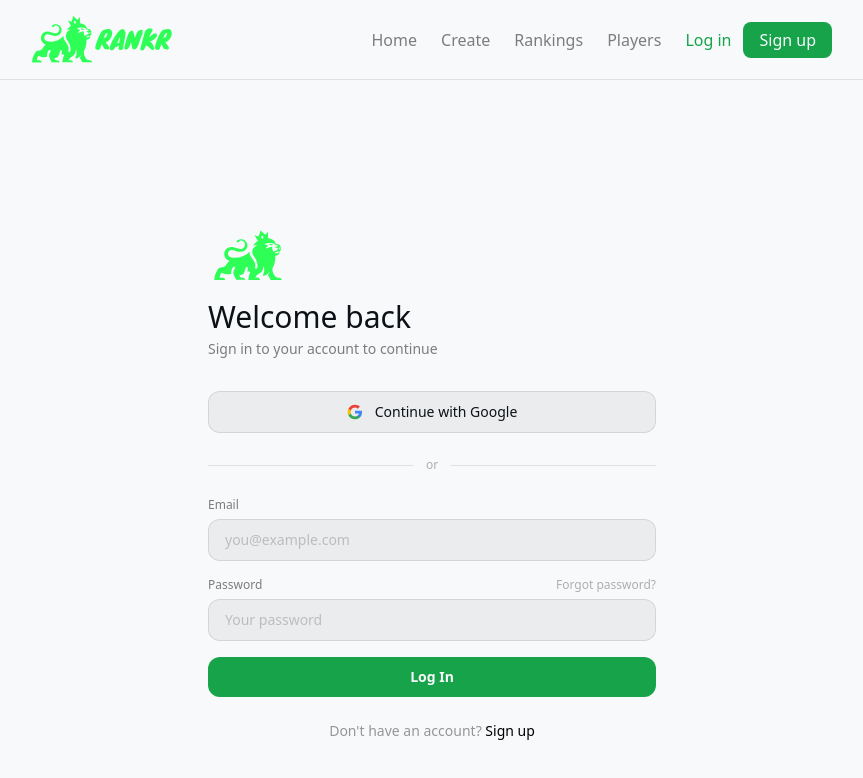
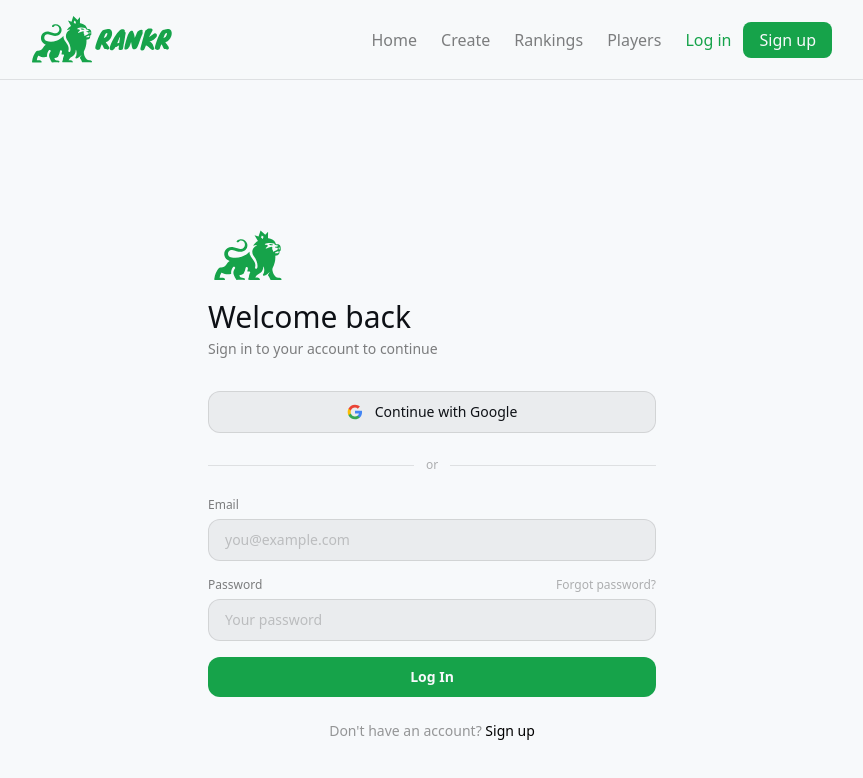
Before and after one commit to JSCHLTE/RANKR-v2, a Next.js app: page /login in a window 1280 px wide. Shown: the top 778 px of the page, without its empty margins (208-1071 px from the left). Built offline with nearby package versions, Linux system fonts and the light colour scheme; no server answers.

Commit message:
Added new logo for light mode

```diff
--- a/src/app/(pages)/login/page.tsx
+++ b/src/app/(pages)/login/page.tsx
@@ -5,9 +5,11 @@ import { useRouter } from "next/navigation";
 import Link from "next/link";
 import { signIn, signInWithGoogle } from "@/lib/auth";
 import { useAuth } from "@/context/AuthContext";
+import { useTheme } from "@/context/ThemeProvider";
 
 export default function LoginPage() {
   const { user, loading } = useAuth();
+  const { theme } = useTheme();
   const router = useRouter();
   const [error, setError] = useState("");
   const [process, setProcess] = useState(false);
@@ -61,7 +63,7 @@ export default function LoginPage() {
         {/* Header */}
         <div className="mb-8">
         <img
-          src="lion-green-t.svg"
+          src={theme === "dark" ? "/lion-green-t.svg" : "/lion-green-t-dark.svg"}
           className="w-20 h-20"
           draggable="false"
           />
--- a/src/app/(pages)/signup/page.tsx
+++ b/src/app/(pages)/signup/page.tsx
@@ -8,9 +8,11 @@ import { FontAwesomeIcon } from "@fortawesome/react-fontawesome";
 import { faRotate, faEye, faEyeSlash } from "@fortawesome/free-solid-svg-icons";
 import UsernameInput from "./_components/UsernameInput";
 import { useAuth } from "@/context/AuthContext";
+import { useTheme } from "@/context/ThemeProvider";
 
 export default function SignUpPage() {
   const { user, loading, refreshProfile } = useAuth();
+  const { theme } = useTheme();
   const router = useRouter();
   const [error, setError] = useState("");
   const [process, setProcess] = useState(false);
@@ -118,7 +120,7 @@ export default function SignUpPage() {
         {/* Header */}
         <div className="mb-8">
           <img
-          src="lion-green-t.svg"
+          src={theme === "dark" ? "/lion-green-t.svg" : "/lion-green-t-dark.svg"}
           className="w-20 h-20"
           draggable="false"
           />
--- a/src/components/navbar/UserMenu.tsx
+++ b/src/components/navbar/UserMenu.tsx
@@ -3,7 +3,6 @@ import { FontAwesomeIcon } from "@fortawesome/react-fontawesome";
 import { faUser } from "@fortawesome/free-solid-svg-icons/faUser";
 import { faRightFromBracket, faMoon, faSun } from "@fortawesome/free-solid-svg-icons";
 import { logOut } from "@/lib/auth";
-import { useTheme } from "@/context/ThemeProvider";
 import ProfilePicture from "../profile/ProfilePicture";
 
 interface UserProfile {
@@ -15,11 +14,11 @@ interface UserProfile {
 type UserMenuProps = {
   profile: UserProfile;
   setUserMenu: (mode: boolean) => void;
+  theme: string,
+  toggleTheme: () => void;
 };
 
-export const UserMenu = ({ profile, setUserMenu }: UserMenuProps) => {
-
-  const { theme, toggleTheme } = useTheme();
+export const UserMenu = ({ profile, setUserMenu, theme, toggleTheme }: UserMenuProps) => {
 
   return (
     <div className="absolute right-0 top-full mt-2 w-56 rounded-2xl border border-[var(--white)]/10 bg-[var(--background)] shadow-xl overflow-hidden z-50">
--- a/src/components/navbar/navbar.tsx
+++ b/src/components/navbar/navbar.tsx
@@ -5,6 +5,7 @@ import Link from "next/link";
 import { useAuth } from "@/context/AuthContext";
 import { usePathname } from "next/navigation";
 import { UserMenu } from "./UserMenu";
+import { useTheme } from "@/context/ThemeProvider";
 import ProfilePicture from "../profile/ProfilePicture";
 
 
@@ -17,6 +18,7 @@ const links = [
 
 export default function Navbar() {
   const { user, profile, loading } = useAuth();
+  const { theme, toggleTheme } = useTheme();
   const pathname = usePathname();
   const [userMenu, setUserMenu] = useState(false);
   const dropDownRef = useRef<HTMLDivElement | null>(null);
@@ -48,7 +50,7 @@ export default function Navbar() {
       {/* Logo */}
       <Link href="/">
         <img
-          src="/lion-green-long.svg"
+          src={theme === "dark" ? "/lion-green-long.svg" : "/lion-green-long-dark.svg"}
           className="w-35 hover:opacity-80"
           draggable="false"
           alt="RANKR"
@@ -85,7 +87,7 @@ export default function Navbar() {
       className="w-10 h-10 hover:opacity-80 transition-opacity cursor-pointer"
       onClick={() => setUserMenu(prev => !prev)}
     />
-    {userMenu && <UserMenu profile={profile} setUserMenu={setUserMenu} />}
+    {userMenu && <UserMenu profile={profile} setUserMenu={setUserMenu} theme={theme} toggleTheme={toggleTheme }/>}
   </div>
 ) : (
   <div className="flex items-center gap-3">
--- a/src/components/pageNotFound/PageNotFound.tsx
+++ b/src/components/pageNotFound/PageNotFound.tsx
@@ -1,10 +1,16 @@
-import Link from "next/link"
+"use client";
+
+import Link from "next/link";
+import { useTheme } from "@/context/ThemeProvider";
 
 export const PageNotFound = () => {
+
+  const { theme } = useTheme();
+
   return (
 <div className="flex min-h-screen flex-col items-center justify-center gap-4 text-center mt-[-80px]">
   <img
-    src="/lion-green-t.svg"
+    src={theme === "dark" ? "/lion-green-t.svg" : "/lion-green-t-dark.svg"}
     alt="Logo"
     className="w-50 h-50"
   />
@@ -20,5 +26,5 @@ export const PageNotFound = () => {
     Return Home
   </Link>
 </div>
-  )
-}
+  );
+};
```
Also changed, not shown: public/lion-green-long-dark.svg (added), public/lion-green-t-dark.svg (added).
